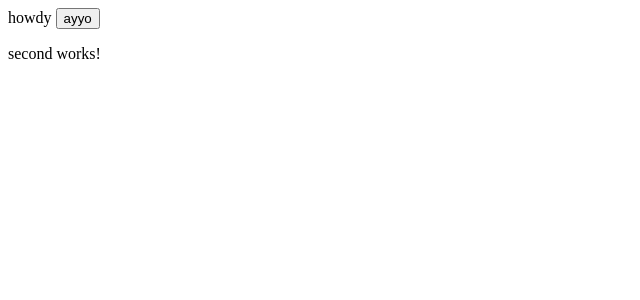
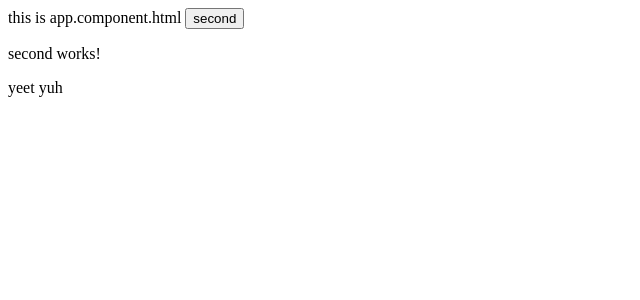
Before and after one commit to lamngo13/bruhh, an Angular app in the folder angapp/: page /second in a window 1280 px wide. Shown: the top 300 px of the page, without its empty margins (0-640 px from the left). Built offline with nearby package versions, Linux system fonts and the light colour scheme.

Commit message:
before new component

```diff
--- a/angapp/src/app/app-routing.module.ts
+++ b/angapp/src/app/app-routing.module.ts
@@ -1,8 +1,11 @@
 import { NgModule } from '@angular/core';
 import { RouterModule, Routes } from '@angular/router';
 import { SecondComponent } from './second/second.component';
+import { AppComponent } from './app.component';
 
 const routes: Routes = [
+  {path: '', redirectTo: 'angapp', pathMatch: 'full'},
+  //{path: '', component: AppComponent},
   {path: 'second', component: SecondComponent}
 ];
 
--- a/angapp/src/app/app.component.html
+++ b/angapp/src/app/app.component.html
@@ -1,3 +1,3 @@
-howdy
-<button (click)="ayyo()">ayyo</button>
+this is app.component.html
+<button (click)="ayyo()">second</button>
 <router-outlet></router-outlet>
--- a/angapp/src/app/app.component.ts
+++ b/angapp/src/app/app.component.ts
@@ -7,7 +7,7 @@ import { Router } from '@angular/router';
   styleUrl: './app.component.css'
 })
 export class AppComponent {
-  //title = 'angapp';
+  title = 'angapp';
 
   constructor(private router: Router) {}
 
--- a/angapp/src/app/second/second.component.html
+++ b/angapp/src/app/second/second.component.html
@@ -1 +1,2 @@
 <p>second works!</p>
+yeet yuh
--- a/angapp/src/index.html
+++ b/angapp/src/index.html
@@ -1,13 +1 @@
-<!doctype html>
-<html lang="en">
-<head>
-  <meta charset="utf-8">
-  <title>Angapp</title>
-  <base href="/">
-  <meta name="viewport" content="width=device-width, initial-scale=1">
-  <link rel="icon" type="image/x-icon" href="favicon.ico">
-</head>
-<body>
-  <app-root></app-root>
-</body>
-</html>
+<app-root></app-root>
```
